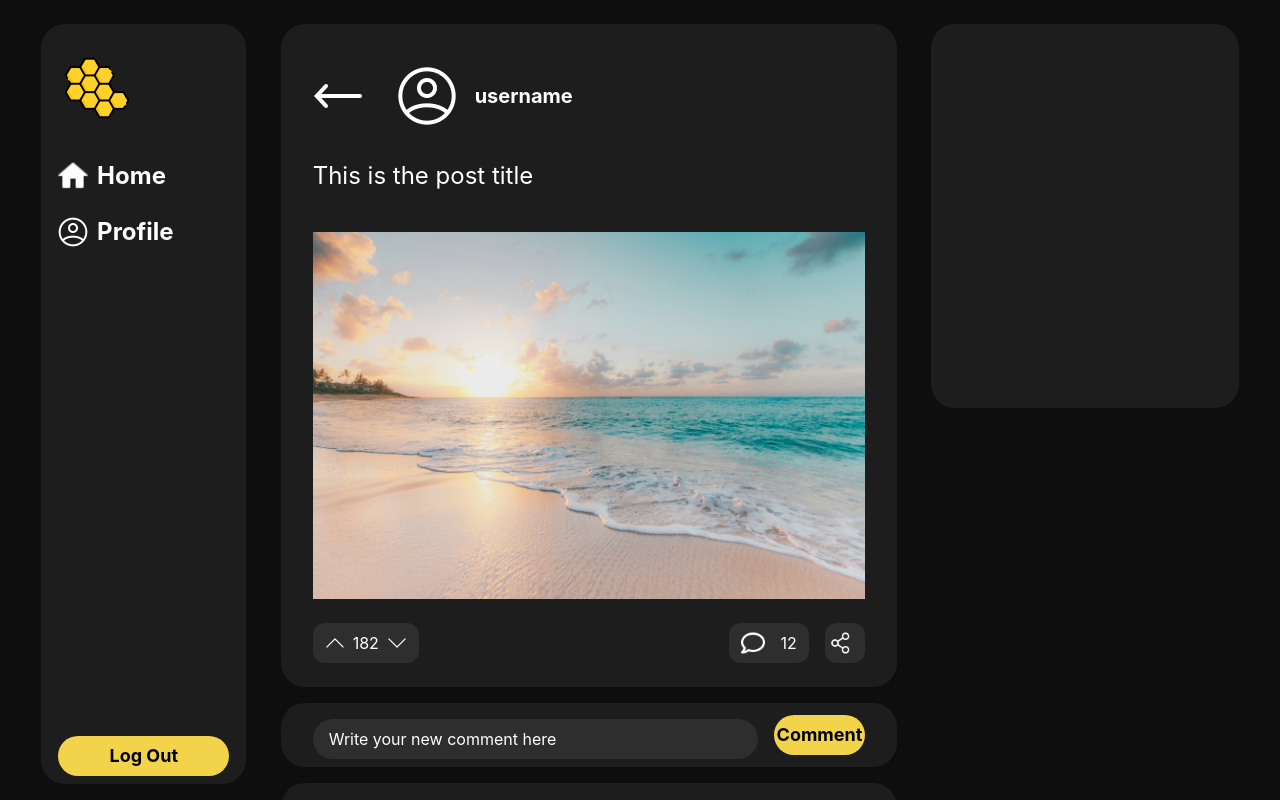
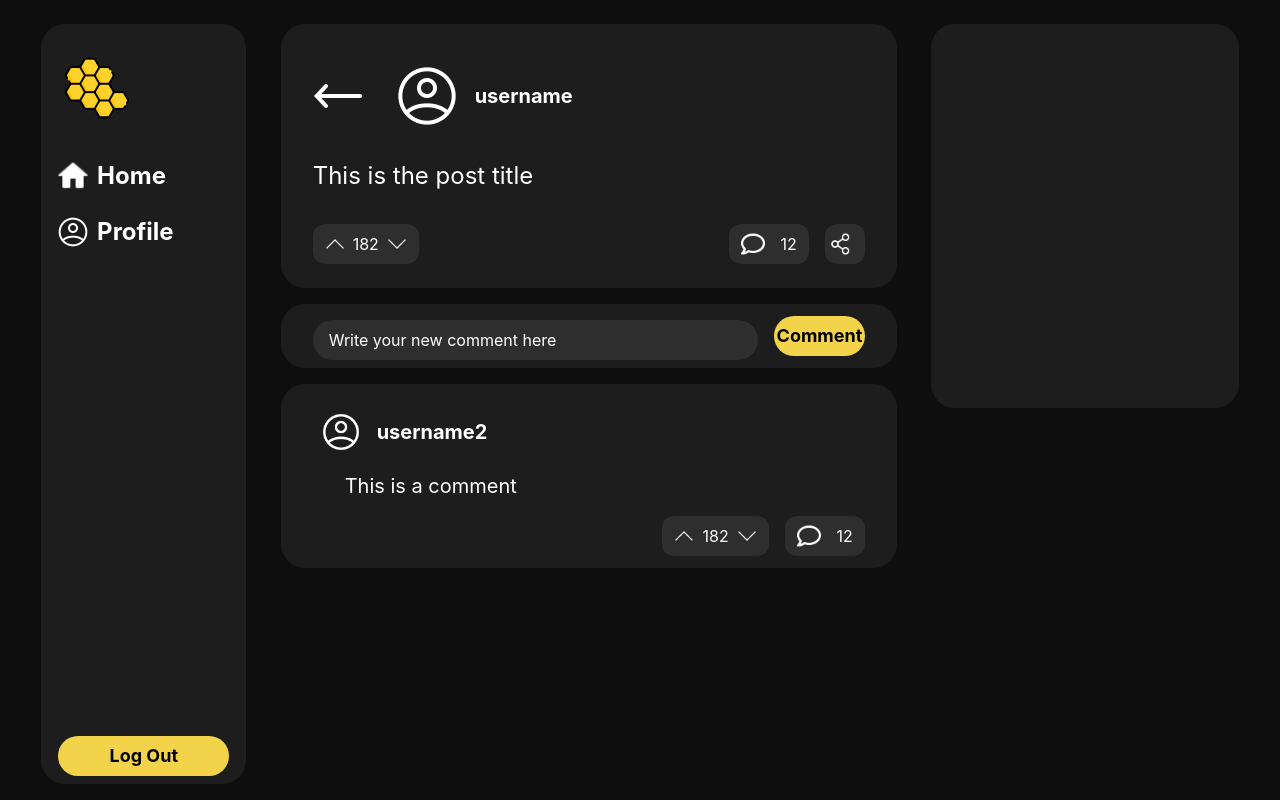
Before and after one commit to MuriloUnten/honeyhub, a React (Create React App) app in the folder website/: page /view-post in a window 1280 px wide. Shown: the top 800 px of the page. Built offline with nearby package versions, Linux system fonts and the light colour scheme.

Commit message:
removed image

```diff
--- a/website/src/components/Post.js
+++ b/website/src/components/Post.js
@@ -33,8 +33,7 @@ const Post = (props) => {
                     {props.post.title}
                 </Link>
             </div>
-            <div className='h-56'>
-          <img src={beach} className='max-h-52'></img>
+            <div className='h-8'>
         </div>
             <div className='flex justify-between mb-1'>
                 <div className='bg-black3 flex items-center px-3 py-2 rounded-xl'>
--- a/website/src/components/VisualizePost.js
+++ b/website/src/components/VisualizePost.js
@@ -28,9 +28,6 @@ const VisualizePost = () => {
       <div className=' text-2xl text-white h-10 mb-1 mt-8'>
         This is the post title
       </div>
-      <div className='mt-8 flex justify-center'>
-        <img src={beach} className='max-h-96'></img>
-      </div>
       <div className='flex justify-between mt-6 mb-4'>
         <div className='bg-black3 flex items-center px-3 py-2 rounded-xl'>
             <img src={upArrow} className='w-5 rotate-180 mr-2'onClick={incrementVotes}></img>
```
